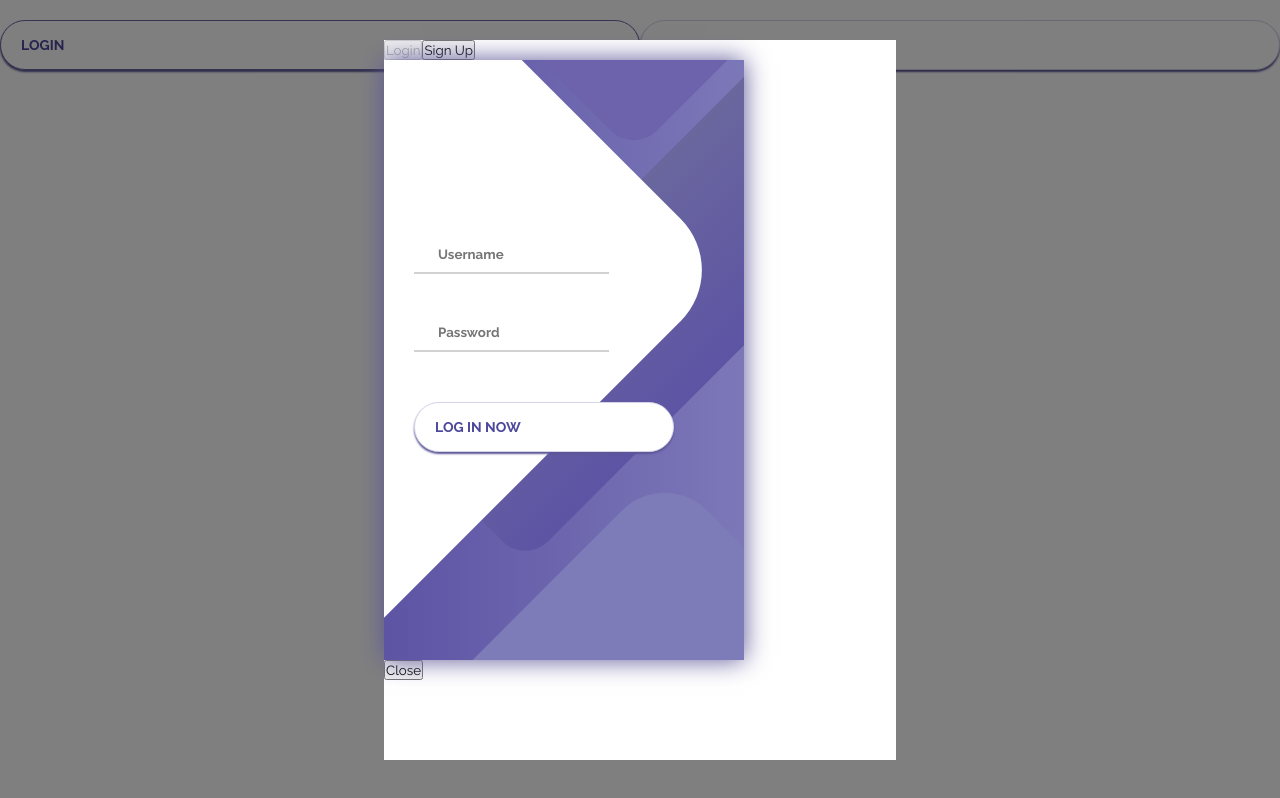
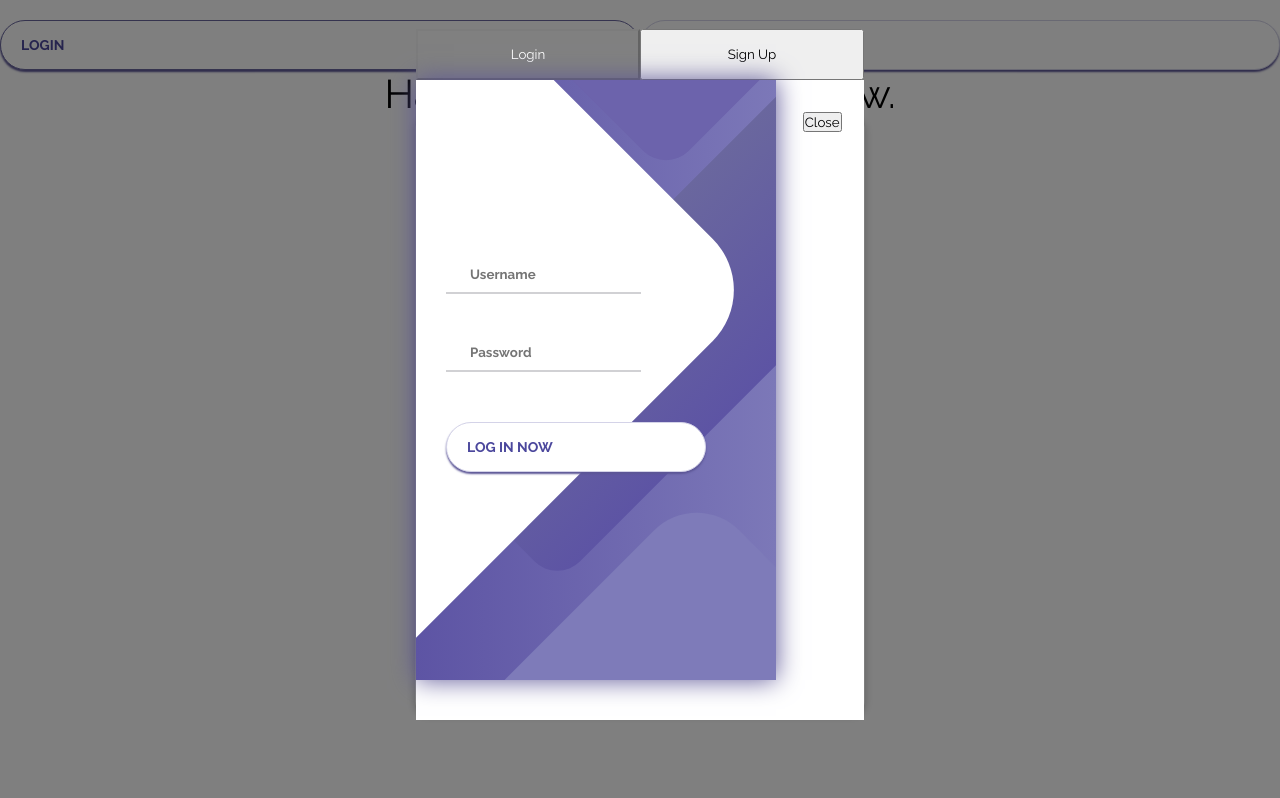
Before and after one commit to ticket-tiger/ticket-management-system, a React (Create React App) app: page /create-ticket in a window 1280 px wide. Both pictures are taken after a click on the button "LOGIN". Built offline with nearby package versions, Linux system fonts and the light colour scheme.

Commit message:
Styled CreateAccount in Modal

```diff
--- a/src/components/CreateAccount/CreateAccount.css
+++ b/src/components/CreateAccount/CreateAccount.css
@@ -1,16 +1,52 @@
+.create-account-heading {
+  position: absolute;
+  top: 20%;
+  left: 50%;
+  transform: translate(-50%, -50%);
+  white-space: nowrap;
+}
+
 .create-account-form-input-group {
-  display: grid;
+  position: absolute;
+  top: 47%;
+  left: 50%;
+  transform: translate(-50%, -50%);
+  height: 25%;
+  width: 80%;
+  display: flex;
+  flex-direction: column;
+  justify-content: space-between;
+  /* display: grid;
   grid-template-columns: auto auto;
-  grid-row-gap: 20px;
-  padding: 50px;
+  grid-row-gap: 50px;
+  grid-column-gap: 20px; */
 }
 
 .create-account-form-label {
-  font-size: 30px;
+  font-size: 20px;
+  display: block;
 }
 
 .create-account-form-input {
-  font-size: 28px;
+  font-size: 30px;
+  height: 50px;
+  width: 100%;
+  border-radius: 10px;
+  border: none;
+}
+
+.create-account-submit-button {
+  position: absolute;
+  bottom: 25%;
+  left: 50%;
+  transform: translate(-50%, 50%);
+  height: 45px;
+  width: 80%;
+  border-radius: 50px;
+  border: none;
+  font-size: 20px;
+  background-color: var(--purple);
+  color: white;
 }
 
  .status-400 {
--- a/src/components/CreateAccount/CreateAccount.js
+++ b/src/components/CreateAccount/CreateAccount.js
@@ -53,15 +53,18 @@ const CreateAccount = () => {
       {accountCreationStatusCSSClass === 'status-400' ? <p>Your credentials were incorrect.  Please try again.</p> : null}
       {accountCreationStatusCSSClass === 'status-500' ? <p>There was a problem with the server.  Sorry for the inconvenience</p> : null}
       {accountCreationStatusCSSClass === 'status-default-error' ? <p>There was an unexpected error.  Please try again in a little while.</p> : null}
-      <h1>Create an account with us</h1>
+      <h2 className="create-account-heading">Create an account with us</h2>
       <form>
         <div className="create-account-form-input-group">
+          <div>
             <label className="create-account-form-label" type="text" htmlFor="create-account-form-username">Email</label>
             <input
               id="create-account-form-username"
               onChange={(e) => dispatch({ type: 'email', payload: e.target.value })}
               className={`create-account-form-input ${accountCreationStatusCSSClass}`}
             />
+          </div>
+          <div>
             <label className="create-account-form-label" type="text" htmlFor="create-account-form-password">Password</label>
             <input
               type="password"
@@ -70,7 +73,8 @@ const CreateAccount = () => {
               className={`create-account-form-input ${accountCreationStatusCSSClass}`}
             />
           </div>
-        <button type="submit" onClick={(e) => handleSubmit(e)}>Submit</button>
+        </div>
+        <button className="create-account-submit-button" type="submit" onClick={(e) => handleSubmit(e)}>Submit</button>
       </form>
     </>
   );
--- a/src/components/NavBar/NavBar.css
+++ b/src/components/NavBar/NavBar.css
@@ -6,3 +6,20 @@
 .navbar-button {
 
 }
+
+.user-modal-button-group {
+	position: absolute;
+	top: -8%;
+	height: 8%;
+	width: 100%;
+}
+
+.user-modal-button {
+	height: 100%;
+	width: 50%;
+}
+
+.user-modal-button:disabled {
+	background-color: grey;
+	color: white;
+}
--- a/src/components/NavBar/NavBar.js
+++ b/src/components/NavBar/NavBar.js
@@ -64,8 +64,10 @@ const NavBar = () => {
         ? (
           <Modal closeForm={closeUserForm}>
             <div>
-              <button type="button" onClick={() => setHasAccount(true)} disabled={hasAccount}>Login</button>
-              <button type="button" onClick={() => setHasAccount(false)} disabled={!hasAccount}>Sign Up</button>
+              <div className="user-modal-button-group">
+                <button className="user-modal-button" type="button" onClick={() => setHasAccount(true)} disabled={hasAccount}>Login</button>
+                <button className="user-modal-button" type="button" onClick={() => setHasAccount(false)} disabled={!hasAccount}>Sign Up</button>
+              </div>
               {hasAccount
                 ? <Login />
                 : <CreateAccount />}
--- a/src/components/reusableComponents/Modal.css
+++ b/src/components/reusableComponents/Modal.css
@@ -13,8 +13,14 @@
   left: 50%;
   top: 50%;
   transform: translate(-50%, -50%);
-  height: 90vh;
-  width: 40vw;
+  height: 80vh;
+  width: 35vw;
   background: white;
   z-index: 1;
 }
+
+.modal-close-button {
+  position: absolute;
+  top: 5%;
+  right: 5%;
+}
--- a/src/components/reusableComponents/Modal.js
+++ b/src/components/reusableComponents/Modal.js
@@ -5,10 +5,10 @@ import './Modal.css';
 const Modal = ({ closeForm, children }) => (
   <div className="modal-background">
     <div className="modal">
-      {children}
-      <button type="button" onClick={closeForm}>
+      <button className="modal-close-button" type="button" onClick={closeForm}>
         Close
       </button>
+      {children}
     </div>
   </div>
 );
```
Lines whose indentation alone changed are shown as unchanged.
